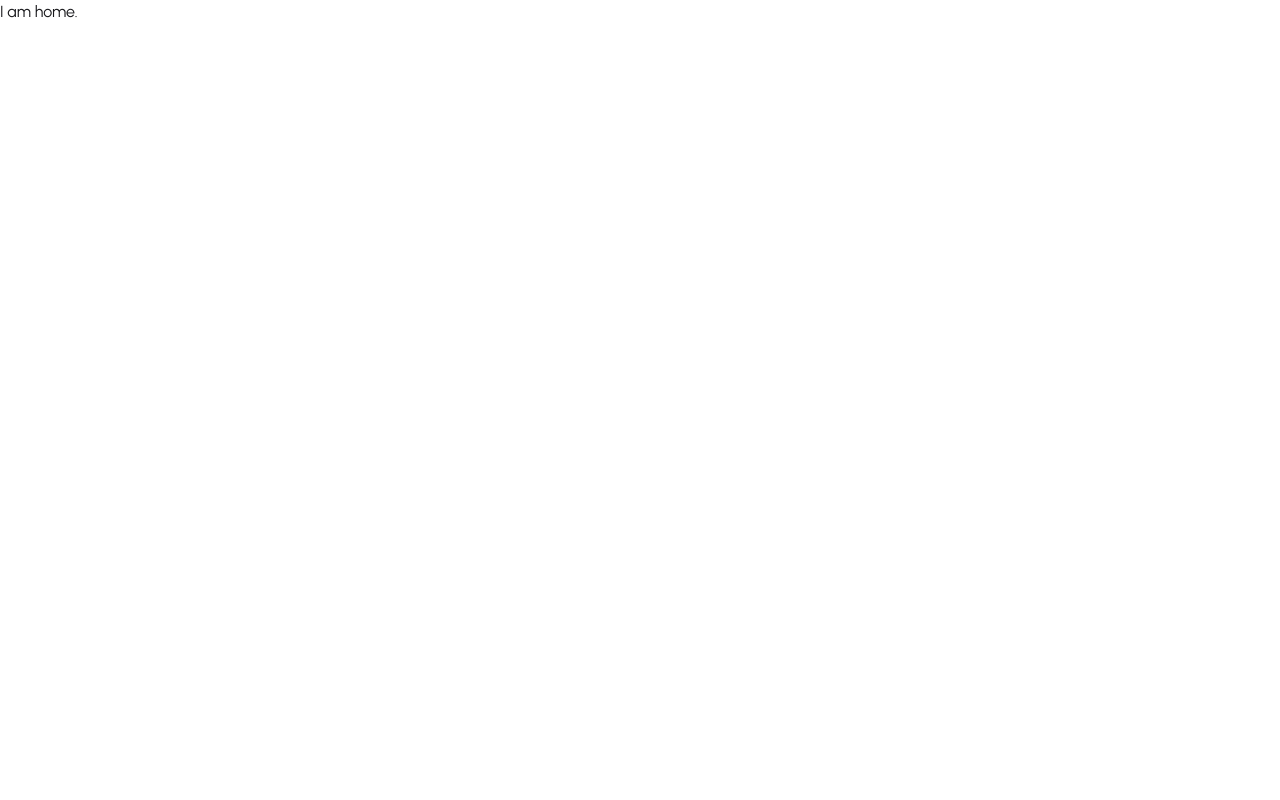
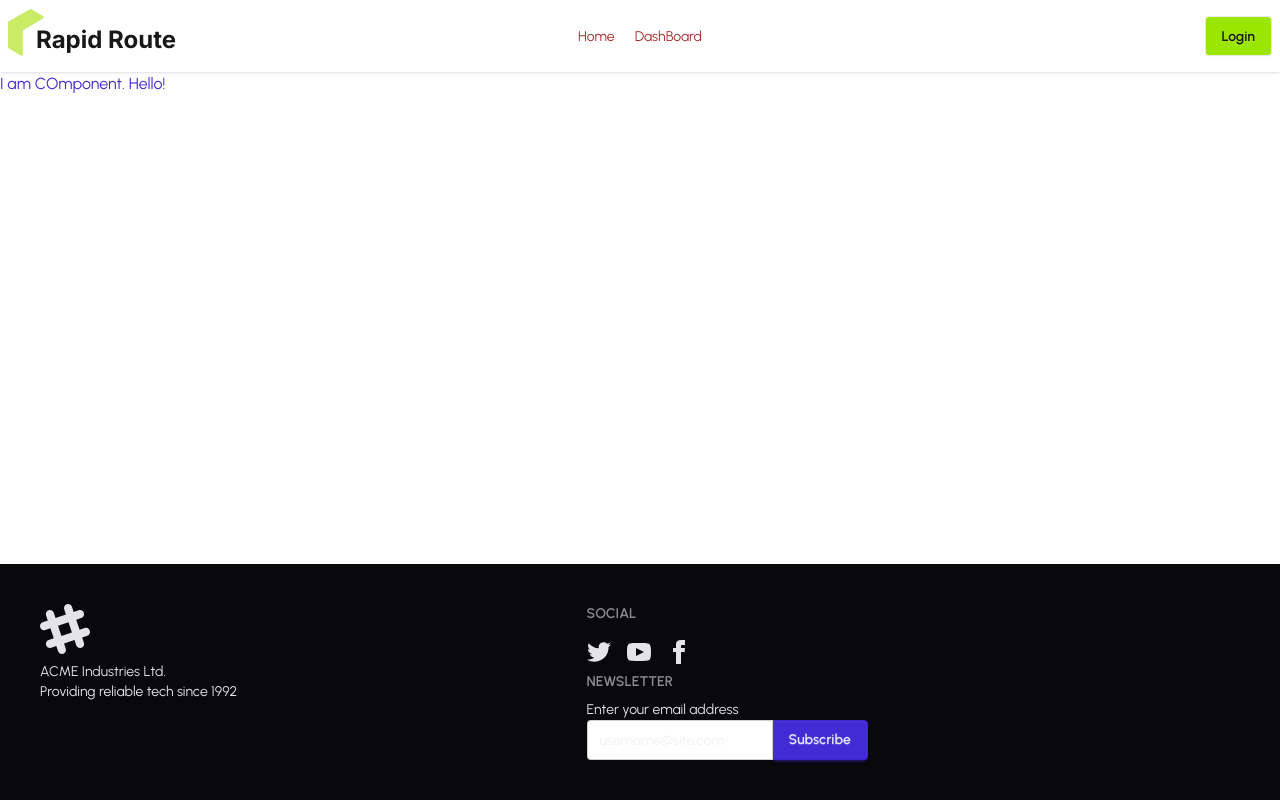
Before and after one commit to moktadir-mirul/rapid-route, a React (Vite) app: page / in a window 1280 px wide. Built offline with nearby package versions, Linux system fonts and the light colour scheme; a web font is replaced by a local one.

Commit message:
nav bar done

```diff
--- a/src/App.css
+++ b/src/App.css
@@ -1,2 +1,6 @@
 @import "tailwindcss";
 @plugin "daisyui";
+
+a.active {
+    color: brown;
+}
--- a/src/App.jsx
+++ b/src/App.jsx
@@ -3,8 +3,9 @@ import { Outlet } from "react-router";
 
 function App() {
   return (
-    <div>
-      <Outlet></Outlet>
+    <div className="text-primary">
+      I am COmponent. Hello!
+
     </div>
   );
 }
--- /dev/null
+++ b/src/Components/Logo/Logo.jsx
@@ -0,0 +1,13 @@
+import React from 'react';
+import logo from "../../assets/logo.png"
+
+const Logo = () => {
+    return (
+        <div className='pt-2 flex items-center'>
+            <img className='relative bottom-2' src={logo} alt="Logo" />
+            <h1 className='font-bold text-2xl inter relative right-2'>Rapid Route</h1>
+        </div>
+    );
+};
+
+export default Logo;
--- a/src/Components/Navbar/NavBar.jsx
+++ b/src/Components/Navbar/NavBar.jsx
@@ -1,6 +1,14 @@
 import React from "react";
+import Logo from "../Logo/Logo";
+import { Link, NavLink } from "react-router";
 
 const NavBar = () => {
+  const Links = (
+    <>
+      <NavLink>Home</NavLink>
+      <NavLink>DashBoard</NavLink>
+    </>
+  );
   return (
     <div>
       <div className="navbar bg-base-100 shadow-sm">
@@ -27,52 +35,18 @@ const NavBar = () => {
               tabIndex={0}
               className="menu menu-sm dropdown-content bg-base-100 rounded-box z-1 mt-3 w-52 p-2 shadow"
             >
-              <li>
-                <a>Item 1</a>
-              </li>
-              <li>
-                <a>Parent</a>
-                <ul className="p-2">
-                  <li>
-                    <a>Submenu 1</a>
-                  </li>
-                  <li>
-                    <a>Submenu 2</a>
-                  </li>
-                </ul>
-              </li>
-              <li>
-                <a>Item 3</a>
-              </li>
+              {Links}
             </ul>
           </div>
-          <a className="btn btn-ghost text-xl">Rapid Route</a>
+          <Logo></Logo>
         </div>
         <div className="navbar-center hidden lg:flex">
-          <ul className="menu menu-horizontal px-1">
-            <li>
-              <a>Item 1</a>
-            </li>
-            <li>
-              <details>
-                <summary>Parent</summary>
-                <ul className="p-2">
-                  <li>
-                    <a>Submenu 1</a>
-                  </li>
-                  <li>
-                    <a>Submenu 2</a>
-                  </li>
-                </ul>
-              </details>
-            </li>
-            <li>
-              <a>Item 3</a>
-            </li>
-          </ul>
+          <ul className="menu menu-horizontal px-1 flex gap-5">{Links}</ul>
         </div>
         <div className="navbar-end">
-          <a className="btn">Button</a>
+          <Link>
+            <button className="btn bg-lime-400">Login</button>
+          </Link>
         </div>
       </div>
     </div>
--- a/src/Pages/Home/Home.jsx
+++ b/src/Pages/Home/Home.jsx
@@ -1,13 +1,21 @@
-import React from 'react';
-import App from '../../App';
+import React from "react";
+import App from "../../App";
+import NavBar from "../../Components/Navbar/NavBar";
+import Footer from "../../Components/Footer/Footer";
+import { Outlet } from "react-router";
 
 const Home = () => {
-    return (
-        <div>
-            I am home.
-            <App></App>
-        </div>
-    );
+  return (
+    <div className="min-h-screen flex flex-col justify-between">
+      <div>
+        <NavBar></NavBar>
+        <Outlet></Outlet>
+      </div>
+      <div>
+        <Footer></Footer>
+      </div>
+    </div>
+  );
 };
 
 export default Home;
--- a/src/Router/Router.jsx
+++ b/src/Router/Router.jsx
@@ -5,6 +5,12 @@ import Home from "../Pages/Home/Home";
 export const Router = createBrowserRouter([
     {
         path: "/",
-        Component: Home
+        Component: Home,
+        children: [
+            {
+                index: true,
+                Component: App
+            }
+        ]
     }
 ])
```
Also changed, not shown: public/logo.png (added), src/index.css (line endings or trailing spaces).
